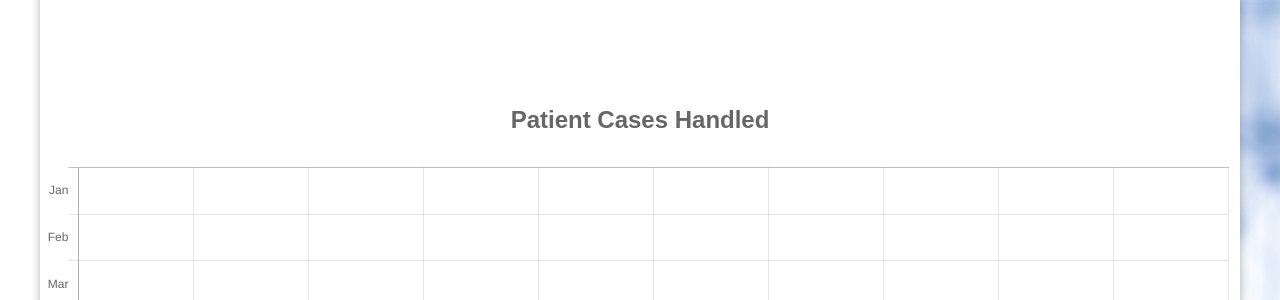
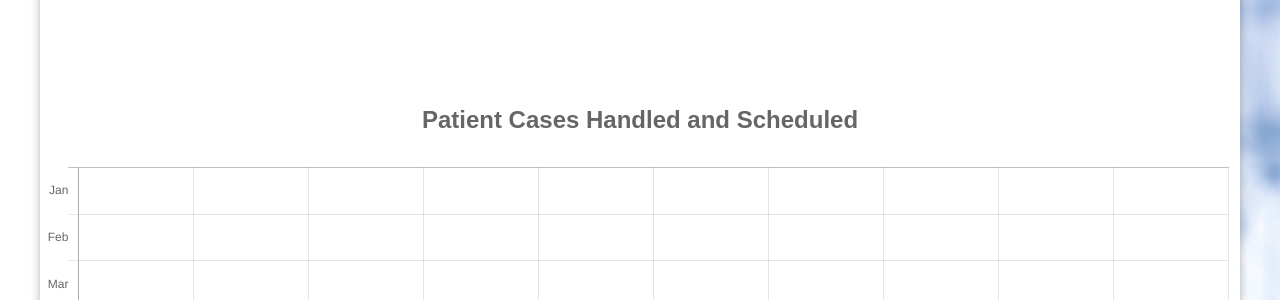
Before and after one commit to MounicaAnju/HealthCareSystem, a Flask app: page /analytics in a window 1280 px wide. Shown: the part 1888-2188 px from the top of the page. Run offline with Flask 3, Linux system fonts and the light colour scheme; data comes from the database, SQL or seed files in the repository; both versions use the stored data as it was after the commit; some libraries are stand-ins or nearby versions.

Commit message:
commit  heading changed

```diff
--- a/templates/analytics.html
+++ b/templates/analytics.html
@@ -76,7 +76,7 @@
                     </p>
                 </div>
                 <div class="profile">
-                    <h2>Patient Cases Handled</h2>
+                    <h2>Patient Cases Handled and Scheduled</h2>
                     <div class="profile-info">
                         <canvas id="barchart"></canvas>
                     </div>
```
Also changed, not shown: database.db.
